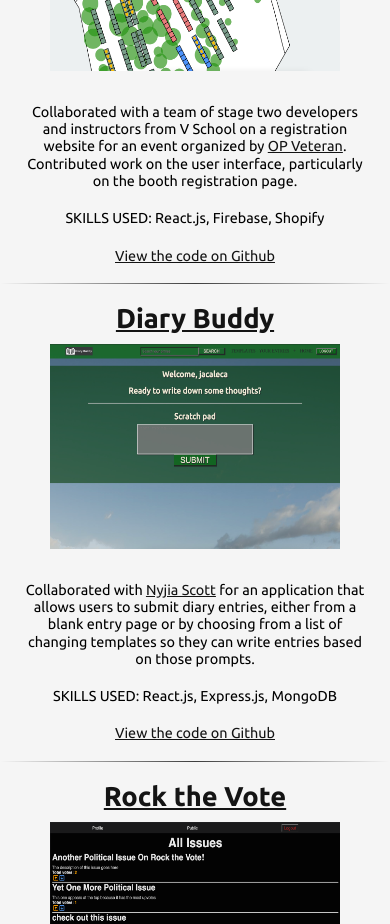
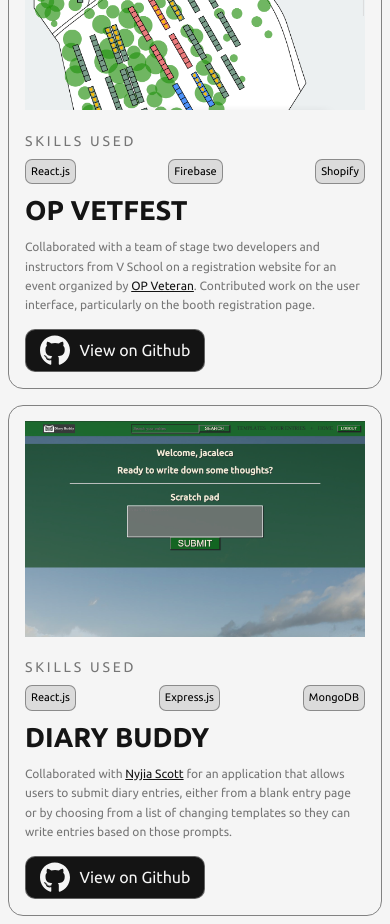
Before and after one commit to jamescaleca/professional-portfolio, a React (Create React App) app: page / in a window 390 px wide. Shown: the part 2320-3244 px from the top of the page. Built offline with nearby package versions, Linux system fonts and the light colour scheme.

Commit message:
Significant style changes to projects section, both mobile and desktop

```diff
--- a/src/components/Home.js
+++ b/src/components/Home.js
@@ -109,78 +109,106 @@
                     </div>
                 </div>
             </div>
-            <div className='content-container'>
             <div id='projects'>
                 <div id='projects-title'>
                     <h2>Projects I've worked on</h2>
                 </div>
                 <ul id='projects-list' className='list-style-none'>
                     <li className='project-screenshot'>
-                            <h4><a href='https://angry-goldstine-db1057.netlify.app/' target="_blank" rel="noopener noreferrer">Covid Vax-To-Case</a></h4>
                         <a href='https://angry-goldstine-db1057.netlify.app/' target="_blank" rel="noopener noreferrer">
                             <img src={CovidAppIcon} alt='covid-app' />
                         </a>
-                            <label htmlFor='covid-app'>Engineered an app, using three APIs, that allows users to see COVID vaccination data and compare them to case numbers in each state and county across the USA. Vaccination data is illustrated using a Google heat map.</label>
-                            <label htmlFor='covid-app'>SKILLS USED: React.js, APIs (Google Maps, COVID Act Now, OpenDataSoft)</label>
-                            <label htmlFor='covid-app'>
+                        <div>
+                            <span className="skills-span">SKILLS USED</span>
+                            <ul>
+                                <li>React.js</li>
+                                <li>Google Maps API</li>
+                                <li>COVID Act Now API</li>
+                                <li>OpenDataSoft API</li>
+                            </ul>
+                            <a href='https://angry-goldstine-db1057.netlify.app/' target="_blank" rel="noopener noreferrer" className="project-title">COVID VAX-TO-CASE</a>
+                            <label htmlFor='covid-app' className="project-description">Engineered an app, using three APIs, that allows users to see COVID vaccination data and compare them to case numbers in each state and county across the USA. Vaccination data is illustrated using a Google heat map.</label>
+                        </div>
+                        <span className="project-github">
                             <a
                                 href='https://github.com/jamescaleca/covid-vax-to-case' target="_blank"
                                 rel="noopener noreferrer"
-                                >View the code on Github
+                            ><img src={GithubIcon} alt='proj-git'/>View on Github
                             </a>
-                            </label>
-                        </li><hr />
+                        </span>
+                    </li>
                     <li className='project-screenshot'>
-                            <h4><a href='https://op-veterans-dev.web.app/' target="_blank" rel="noopener noreferrer">OP Vetfest</a></h4>
                         <a href='https://op-veterans-dev.web.app/' target="_blank" rel="noopener noreferrer">
                             <img src={OPVetIcon} alt='op-vet'/>
                         </a>
-                            <label htmlFor='op-vet'>Collaborated with a team of stage two developers and instructors from V School on a registration website for an event organized by <a href="https://www.opveteran.org/" target="_blank" rel="noopener noreferrer">OP Veteran</a>. Contributed work on the user interface, particularly on the booth registration page.</label>
-                            <label htmlFor='op-vet'>SKILLS USED: React.js, Firebase, Shopify</label>
-                            <label htmlFor='op-vet'>
+                        <div>
+                            <span className="skills-span">SKILLS USED</span>
+                            <ul>
+                                <li>React.js</li>
+                                <li>Firebase</li>
+                                <li>Shopify</li>
+                            </ul>
+                            <a href='https://op-veterans-dev.web.app/' target="_blank" rel="noopener noreferrer" className="project-title">OP VETFEST</a>
+                            <label htmlFor='op-vet' className="project-description">Collaborated with a team of stage two developers and instructors from V School on a registration website for an event organized by <a href="https://www.opveteran.org/" target="_blank" rel="noopener noreferrer">OP Veteran</a>. Contributed work on the user interface, particularly on the booth registration page.</label>
+                        </div>
+                        <span className="project-github">
                             <a
                                 href='https://github.com/V-School-Module-7/op-veteran'
                                 target="_blank"
                                 rel="noopener noreferrer"
-                                >View the code on Github
+                            ><img src={GithubIcon} alt='proj-git'/>View on Github
                             </a>
-                            </label>
-                        </li><hr />
+                        </span>
+                    </li>
                     <li className='project-screenshot'>
-                            <h4><a href='https://diarybuddy.herokuapp.com/' target="_blank" rel="noopener noreferrer">Diary Buddy</a></h4>
                         <a href='https://diarybuddy.herokuapp.com/' target="_blank" rel="noopener noreferrer">
                             <img src={DiaryIcon} alt='diary-buddy'/>
                         </a>
-                            <label htmlFor='diary-buddy'>
+                        <div>
+                            <span className="skills-span">SKILLS USED</span>
+                            <ul>
+                                <li>React.js</li>
+                                <li>Express.js</li>
+                                <li>MongoDB</li>
+                            </ul>
+                            <a href='https://diarybuddy.herokuapp.com/' target="_blank" rel="noopener noreferrer" className="project-title">DIARY BUDDY</a>
+                            <label htmlFor='diary-buddy' className="project-description">
                             Collaborated with <a href='https://www.nyjiascott.com' target="_blank" rel="noopener noreferrer">Nyjia Scott</a> for an application that allows users to submit diary entries, either from a blank entry page or by choosing from a list of changing templates so they can write entries based on those prompts.</label>
-                            <label htmlFor='diary-buddy'>SKILLS USED: React.js, Express.js, MongoDB</label>
-                            <label htmlFor='diary-buddy'>
+                        </div>
+                        <span className="project-github">
                             <a
                                 href='https://github.com/jamescaleca/diary-buddy-heroku'
                                 target="_blank"
                                 rel="noopener noreferrer"
-                                >View the code on Github
+                            ><img src={GithubIcon} alt='proj-git'/>View on Github
                             </a>
-                            </label>
-                        </li><hr />
+                        </span>
+                    </li>
                     <li className='project-screenshot'>
-                            <h4><a href='https://rtv-heroku.herokuapp.com/' target="_blank" rel="noopener noreferrer">Rock the Vote</a></h4>
                         <a href='https://rtv-heroku.herokuapp.com/' target="_blank" rel="noopener noreferrer">
                             <img src={RTVIcon} alt='rtv'/>
                         </a>
-                            <label htmlFor='rtv'>Developed a website that allows users to create an account, post about politically-related issues, and upvote/downvote posts (similar to Reddit).</label>
-                            <label htmlFor='rtv'>SKILLS USED: React.js, Express.js, MongoDB, Mongoose Schemas</label>
-                            <label htmlFor='rtv'>
+                        <div>
+                            <span className="skills-span">SKILLS USED</span>
+                            <ul>
+                                <li>React.js</li>
+                                <li>Express.js</li>
+                                <li>MongoDB</li>
+                                <li>Mongoose Schemas</li>
+                            </ul>
+                            <a href='https://rtv-heroku.herokuapp.com/' target="_blank" rel="noopener noreferrer" className="project-title">ROCK THE VOTE</a>
+                            <label htmlFor='rtv' className="project-description">Developed a website that allows users to create an account, post about politically-related issues, and upvote/downvote posts (similar to Reddit).</label>
+                        </div>
+                        <span className="project-github">
                             <a
                                 href='https://github.com/jamescaleca/rtv-heroku'
                                 target="_blank"
                                 rel="noopener noreferrer"
-                                >View the code on Github
+                            ><img src={GithubIcon} alt='proj-git'/>View on Github
                             </a>
-                            </label>
-                        </li><hr />
+                        </span>
+                    </li>
                 </ul>
-                </div>
             </div>
             <footer>
                 <ul className='professional-links list-style-none'>
--- a/src/styles/styles.css
+++ b/src/styles/styles.css
@@ -14,11 +14,6 @@
 
 h2 {
   font-size: 2rem;
-}
-
-.content-container {
-  width: 100%;
-  display: grid;
 }
 
 #title {
@@ -160,44 +155,104 @@
 #projects #projects-list {
   display: flex;
   flex-direction: column;
+  justify-content: space-around;
   padding: 0;
   margin-top: 0;
-}
-#projects #projects-list hr {
-  display: flex;
-  width: 100%;
-  border: 0;
-  height: 1px;
-  background-image: linear-gradient(to right, rgba(0, 0, 0, 0), rgba(0, 0, 0, 0.75), rgba(0, 0, 0, 0));
+  margin-right: 0.5em;
+  margin-left: 0.5em;
 }
 #projects #projects-list .project-screenshot {
   display: flex;
+  margin-bottom: 1em;
+  border: 1px solid rgba(94, 94, 94, 0.758);
+  border-radius: 15px;
   flex-flow: column wrap;
   position: relative;
-  align-items: center;
-  text-align: center;
+  justify-content: center;
+  padding-left: 1em;
+  padding-right: 1em;
 }
-#projects #projects-list .project-screenshot h4 {
+#projects #projects-list .project-screenshot a {
+  margin-top: 15px;
+}
+#projects #projects-list .project-screenshot a img {
+  height: 100%;
+  width: 100%;
+}
+#projects #projects-list .project-screenshot div {
+  margin-top: 1em;
+}
+#projects #projects-list .project-screenshot div a {
+  color: rgb(20, 20, 20);
+}
+#projects #projects-list .project-screenshot div .skills-span {
+  font-size: 14px;
+  color: rgb(118, 118, 118);
+  letter-spacing: 0.2em;
+}
+#projects #projects-list .project-screenshot div ul {
+  font-size: 11px;
+  display: flex;
+  list-style-type: none;
+  flex-direction: row;
+  padding: 0;
+  justify-content: space-between;
+  flex-wrap: wrap;
+}
+#projects #projects-list .project-screenshot div ul li {
+  display: flex;
+  flex-wrap: nowrap;
+  padding: 5px;
+  margin-top: 0.8em;
+  border: 1px solid rgba(118, 118, 118, 0.797);
+  border-radius: 7px;
+  background-color: rgba(188, 188, 188, 0.445);
+}
+#projects #projects-list .project-screenshot div .project-title {
   display: flex;
   position: relative;
   margin: 10px 0px;
+  justify-content: left;
+  font-size: 1.7rem;
+  font-weight: bold;
+  text-decoration: none;
+  color: rgb(20, 20, 20);
+}
+#projects #projects-list .project-screenshot div .project-title:hover {
+  color: rgb(207, 207, 207);
+}
+#projects #projects-list .project-screenshot div .project-description {
+  color: rgb(118, 118, 118);
+  font-size: 12px;
+}
+#projects #projects-list .project-screenshot .project-github {
+  display: flex;
+  text-decoration: none;
+  margin: 1em 0;
+  border: 1px solid rgba(118, 118, 118, 0.797);
+  border-radius: 10px;
+  padding: 5px 5px;
+  width: 180px;
+  background-color: rgb(20, 20, 20);
+  text-align: center;
+  align-items: center;
   justify-content: center;
-  font-size: 1.7rem;
 }
-#projects #projects-list .project-screenshot img {
-  height: 90%;
-  width: 90%;
+#projects #projects-list .project-screenshot .project-github a {
+  display: flex;
+  margin-top: 0;
+  align-items: center;
+  color: rgb(20, 20, 20);
+  text-decoration: none;
+  justify-content: center;
+  align-items: center;
+  color: whitesmoke;
 }
-#projects #projects-list .project-screenshot label {
-  font-size: 0.9em;
-  margin: 10px 20px;
-}
-#projects #projects-list .project-screenshot a {
-  color: rgb(20, 20, 20);
-  text-decoration: underline;
-}
-#projects #projects-list .project-screenshot a:hover {
-  color: rgb(207, 207, 207);
+#projects #projects-list .project-screenshot .project-github a img {
+  filter: invert(99%) sepia(0%) saturate(244%) hue-rotate(78deg) brightness(115%) contrast(92%);
+  height: auto;
+  width: 30px;
+  margin-right: 10px;
 }
 
 footer {
@@ -312,6 +367,10 @@
     margin-bottom: 4em;
   }
 
+  #projects #projects-list .project-screenshot {
+    width: 700px;
+  }
+
   footer .professional-links {
     width: 70%;
   }
--- a/src/styles/styles.scss
+++ b/src/styles/styles.scss
@@ -24,10 +24,10 @@
     font-size: 2rem;
 }
 
-.content-container {
-    width: 100%;
-    display: grid;
-}
+// .content-container {
+//     width: 100%;
+//     display: grid;
+// }
 
 // .skeleton {
 //     animation: skeleton-loading 1s linear infinite alternate;
@@ -195,49 +195,102 @@
     #projects-list {
         display: flex;
         flex-direction: column;
-        // align-content: space-around;
+        justify-content: space-around;
         padding: 0;
         margin-top: 0;
-        hr {
-            display: flex;
-            width: 100%;
-            border: 0;
-            height: 1px;
-            background-image:
-                linear-gradient(to right,
-                    rgba(0, 0, 0, 0),
-                    rgba(0, 0, 0, 0.75),
-                    rgba(0, 0, 0, 0)
-                )
-            ;
-        }
+        margin-right: .5em;
+        margin-left: .5em;
         .project-screenshot {
             display: flex;
-            // justify-content: center;
+            margin-bottom: 1em;
+            border: 1px solid rgba(94, 94, 94, 0.758);
+            border-radius: 15px;
             flex-flow: column wrap;
             position: relative;
-            align-items: center;
-            text-align: center;
-            h4 {
+            justify-content: center;
+            padding-left: 1em;
+            padding-right: 1em;
+            a {
+                margin-top: 15px;
+                img {
+                    height: 100%;
+                    width: 100%;
+                }
+            }
+            div {
+                margin-top: 1em;
+                a {
+                    color: $color2;
+                }
+                .skills-span {
+                    font-size: 14px;
+                    color:rgb(118, 118, 118);
+                    letter-spacing: .2em;
+                }
+                ul {
+                    font-size: 11px;
+                    display: flex;
+                    list-style-type: none;
+                    flex-direction: row;
+                    padding: 0;
+                    justify-content: space-between;
+                    flex-wrap: wrap;
+                    li {
+                        display: flex;
+                        flex-wrap: nowrap;
+                        padding: 5px;
+                        margin-top: .8em;
+                        border: 1px solid rgba(118, 118, 118, 0.797);
+                        border-radius: 7px;
+                        background-color: rgba(188, 188, 188, 0.445);
+                    }
+                }
+                .project-title {
+                    display: flex;
+                    position: relative;
+                    margin: 10px 0px;
+                    justify-content: left;
+                    font-size: 1.7rem;
+                    font-weight: bold;
+                    text-decoration: none;
+                    color: $color2;
+                    &:hover {
+                        color:rgb(207, 207, 207);
+                    }
+                }
+                .project-description {
+                    color: rgb(118, 118, 118);
+                    font-size: 12px;
+                }
+
+            }
+            .project-github {
                 display: flex;
-                position: relative;
-                margin: 10px 0px;
+                text-decoration: none;
+                margin: 1em 0;
+                border: 1px solid rgba(118, 118, 118, 0.797);
+                border-radius: 10px;
+                padding: 5px 5px;
+                width: 180px;
+                background-color: $color2;
+                text-align: center;
+                align-items: center;
                 justify-content: center;
-                font-size: 1.7rem;
-            }
-            img {
-                height: 90%;
-                width: 90%;
-            }
-            label {
-                font-size: .9em;
-                margin: 10px 20px;
-            }
-            a {
-                color: $color2;
-                text-decoration: underline;
-                &:hover {
-                    color:rgb(207, 207, 207);
+                a {
+                    display: flex;
+                    margin-top: 0;
+                    align-items: center;
+                    color: $color2;
+                    text-decoration: none;
+                    justify-content: center;
+                    align-items: center;
+                    color: $color1;
+                    img {
+                        filter: invert(99%) sepia(0%) saturate(244%) hue-rotate(78deg) brightness(115%) contrast(92%);
+                        height: auto;
+                        width: 30px;
+                        margin-right: 10px;
+                    }
                 }
             }
         }
@@ -373,6 +426,14 @@
             }
         }
     }
+
+    #projects {
+        #projects-list {
+            .project-screenshot {
+                width: 700px;
+            }
+        }
+    }
     footer {
         .professional-links {
             width: 70%;
```
Also changed, not shown: 1 other file (tests, documents, lock files or other folders). Lines whose indentation alone changed are shown as unchanged.
